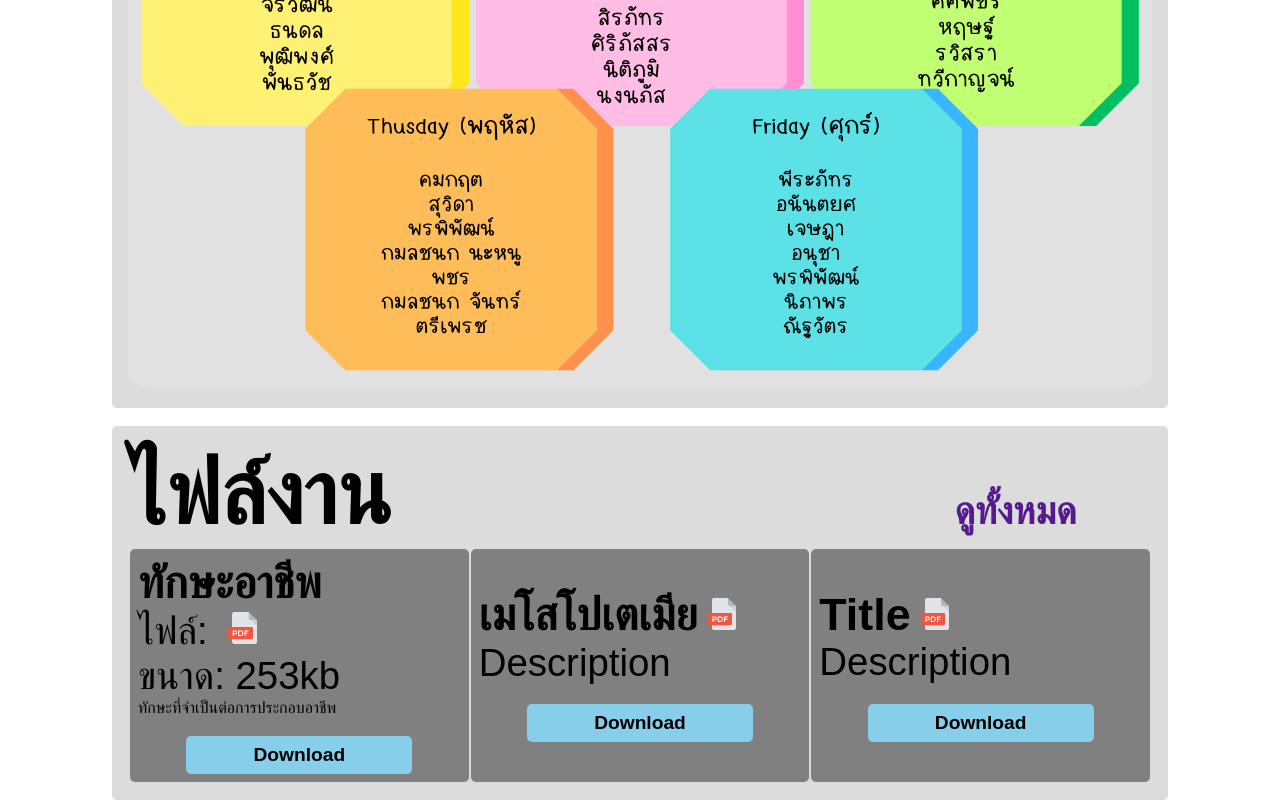
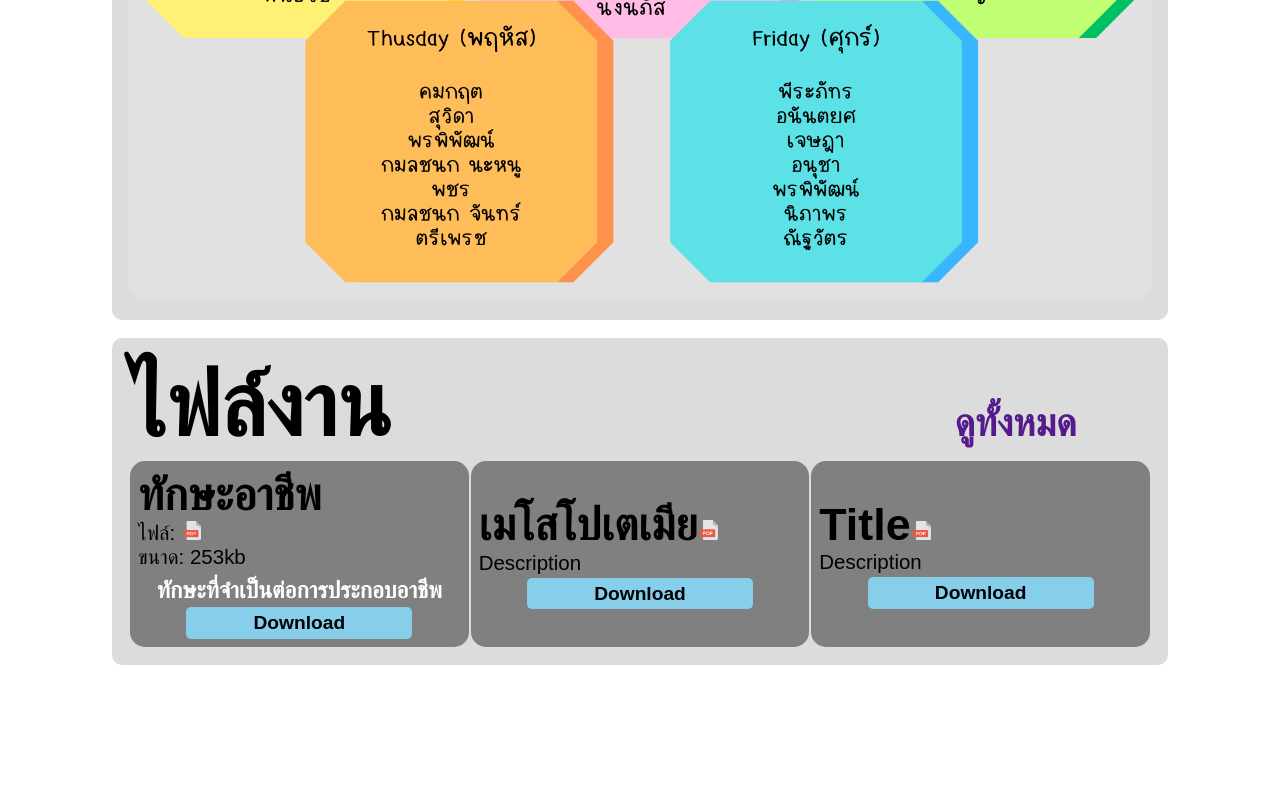
Before and after one commit to GPGECoded/sixtubeleven.github.io, a plain HTML site: page index.html in a window 1280 px wide. Shown: the part 1495-2295 px from the top of the page. After the commit the page ends 2160 px from the top, so only its background shows below. Drawn offline with Linux system fonts and the light colour scheme; a web font is replaced by a local one.

Commit message:
Update style.css

```diff
--- a/style.css
+++ b/style.css
@@ -15,7 +15,7 @@
 
 .main-btn {
     width: 25%;
-    height: 2rem;
+    height: 1rem;
     background: pink;
 }
 
@@ -26,7 +26,7 @@
     width: 100%;
     height: 100%;
     margin-top: 2%;
-    padding: 0.1rem;
+    padding: 0rem;
 }
 
 
@@ -43,7 +43,7 @@
 }
 
 .des {
-    font-size: 3vw;
+    font-size: 1.6vw;
 }
 
 .dl-btn {
@@ -55,25 +55,33 @@
     border-radius: 5px;
     width: 70%;
     margin: auto;
-    margin-top: 1.2rem;
+    margin-top: 0.2rem;
 }
 
 .dl-text{
     font-size: 1.5vw;
     text-decoration: none;
     color: black;
-    padding: 0.5rem;
+    padding: 0.3rem;
 }
 
 .img-work-logo {
     text-align: center;
-    width: 10%;
-    margin-left: 0.5rem;
+    width: 6%;
+    margin-left: 0.1rem;
 }
 
 .see-all {
     font-size: 3vw;
     margin-left: 55%;
+}
+
+.file-name {
+    font-size: 1.8vw;
+    font-weight: bold;
+    color: white;
+    text-align: center;
+    margin-top: 0.5rem;
 }
 
 
@@ -90,7 +98,7 @@ table {
 }
 
 .sub {
-    border-radius: 5px;
+    border-radius: 10px;
     margin-top: 2rem;
     width: 80%;
     margin: auto;
@@ -106,7 +114,7 @@ h1 {
 .sub-content {
     width: 30%;
     max-width: 100%;
-    border-radius: 5px;
+    border-radius: 15px;
     margin-left: 1rem;
     margin-right: 1rem;
     background: gray;
```
